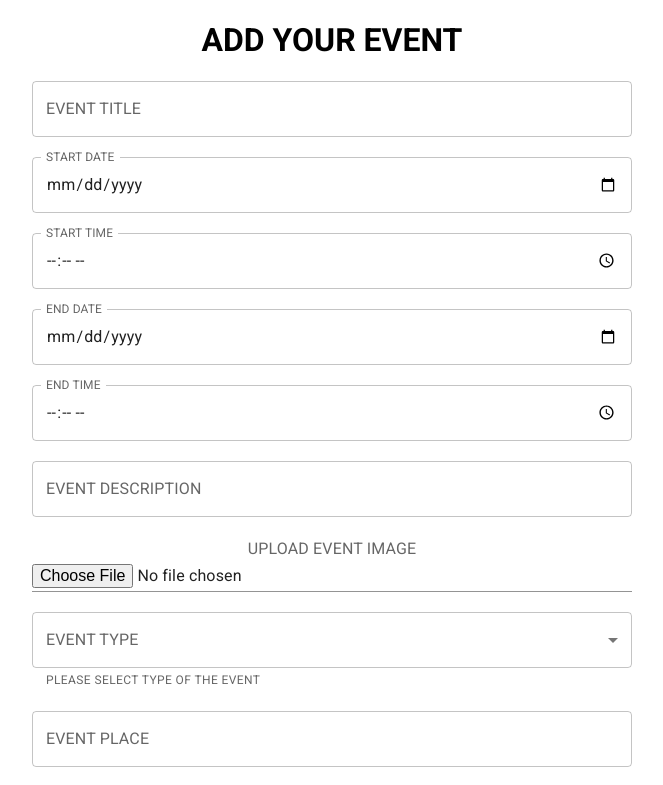
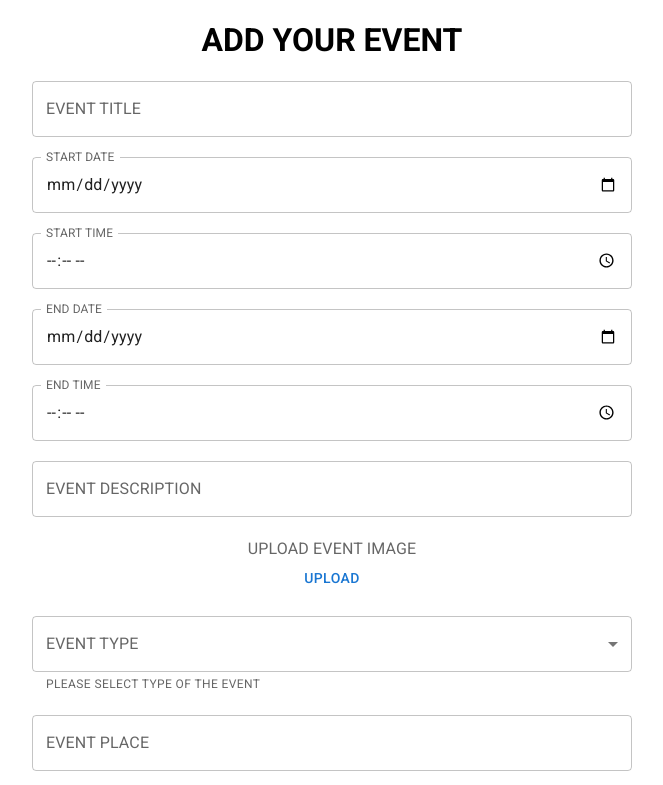
Before and after one commit to janfro17/EVENT_FORM, a React (Create React App) app in the folder form_task/: page /add-event in a window 1280 px wide. Shown: the top 785 px of the page, without its empty margins (308-971 px from the left). Built offline with nearby package versions, Linux system fonts and the light colour scheme.

Commit message:
Create Event View and add id routing

```diff
--- a/form_task/data/db.json
+++ b/form_task/data/db.json
@@ -83,6 +83,35 @@
       "phone_number": "324443340",
       "email": "jan.kacper.froehlich@gmail.com",
       "id": 6
+    },
+    {
+      "title": "mjjjkk",
+      "start_date": "2022-09-08",
+      "start_time": "03:42",
+      "end_date": "2022-08-26",
+      "end_time": "02:42",
+      "description": "sdsfddfsdsfdfs",
+      "image": {},
+      "type": "Culture",
+      "place": "wswsswq",
+      "phone_number": "324443349",
+      "email": "jan.kacper.froehlich@gmail.com",
+      "id": 7
+    },
+    {
+      "title": "fgdfggfdgfd",
+      "start_date": "2022-09-05",
+      "start_time": "17:41",
+      "end_date": "2022-09-03",
+      "end_time": "12:44",
+      "description": "sdsfddfsdsfdfs",
+      "image": {},
+      "type": "Culture",
+      "place": "wswsswq",
+      "phone": "3244433423",
+      "email": "jan.kacper.froehlich@gmail.com",
+      "phone_number": "324443355",
+      "id": 8
     }
   ]
 }
--- a/form_task/src/App.js
+++ b/form_task/src/App.js
@@ -1,5 +1,5 @@
 import './App.css';
-import * as React from 'react';
+import React, {useState} from 'react';
 import Button from '@mui/material/Button';
 import { BrowserRouter, Routes, Route, Navigate, Link } from "react-router-dom";
 import EventAddFrom from "./components/EventAddForm";
@@ -11,15 +11,14 @@ function NotFoundPage() {
 }
 
 function App() {
+  const [ID, setID] = useState('');
+  const handleID = (id) => {
+    setID(id)};
+
   return <BrowserRouter>
     <Routes>
-      <Route path="/" element={<EventList />} />
-      <Route
-          path='/event/:ID'
-          loader={({ params }) => {
-        console.log(params.ID);}}
-          action={({ params }) => {}}
-          element={<EventView animate={true} />}/>
+      <Route path="/" element={<EventList handleID={handleID} />} />
+      <Route path='/event' element={<EventView ID={ID} />}/>
       <Route path="/add-event" element={<EventAddFrom />} />
       <Route path="/404" element={<NotFoundPage />} />
       <Route path="*" element={<Navigate replace to="/404" />} />
--- a/form_task/src/api/apiSlice.js
+++ b/form_task/src/api/apiSlice.js
@@ -7,7 +7,7 @@ export const apiSlice = createApi({
     tagTypes: ['Event'],
     endpoints: (build) => ({
         getEvent: build.query({
-            query: (id) => ({url: `/event/${id}`}),
+            query: (id) => ({url: `/events/${id}`}),
         }),
         getEvents: build.query({
             query: () => '/events',
--- a/form_task/src/components/EventAddForm.jsx
+++ b/form_task/src/components/EventAddForm.jsx
@@ -1,4 +1,4 @@
-import React, {useState} from 'react';
+import React, {useRef} from 'react';
 
 //--- Formik imports --- //
 import {useFormik} from 'formik';
@@ -11,28 +11,16 @@ import InputLabel from '@mui/material/InputLabel';
 import FormHelperText from '@mui/material/FormHelperText';
 import FormControl from '@mui/material/FormControl';
 import Select from '@mui/material/Select';
-import Input from '@mui/material/Input';
-
-
-//--- Material UI Picker imports ---//
-import {DatePicker} from '@mui/x-date-pickers/DatePicker';
-import {AdapterMoment} from '@mui/x-date-pickers/AdapterMoment';
-import {LocalizationProvider} from '@mui/x-date-pickers/LocalizationProvider';
-import {TimePicker} from '@mui/x-date-pickers/TimePicker';
 
 //--- Yup Imports ---//
 import * as yup from 'yup';
 
 //--- Custom Imports ---//
 import {useAddEventMutation } from "../api/apiSlice";
+import PreviewImage from "./PreviewImage";
 
-//--- Moment Imports ---//
-import moment from "moment";
-
-
-
+//--- Variables ---//
 const formStyle = {margin: '20px 0', display: 'block'}
-
 const supportedFormats = ['image/jpg', 'image/jpeg', 'image/png'];
 
 const validationSchema = yup.object({
@@ -58,16 +46,16 @@ const validationSchema = yup.object({
         .min(2, 'Too Short!')
         .max(100, "Too Long!")
         .required('Required'),
-    // image: yup
-    //     .mixed()
-    //     .required('A file is required, suported format: .png, .jpg, .jpeg, file size cant be higher than 1MB')
-    //     .test('file size',
-    //         'upload file', (value) => !value || (value && value.size <= 1024 * 1024))
-    //     .test('format',
-    //         'upload file', (value) => !value || (value && supportedFormats.includes(value.type))),
-    // type: yup
-    //     .string()
-    //     .required("Required"),
+    image: yup
+        .mixed()
+        .nullable()
+        .required('A file is required')
+        .test('file size',
+            'upload file is too big',
+            (value) => !value || (value && value.size <= 1024 * 1024))
+        .test('file format',
+            'upload file has unsupported format',
+            (value) => !value || (value && supportedFormats.includes(value?.type))),
     phone_number: yup
         .string()
         .matches(/^[0-9]+$/, "Must be only digits")
@@ -86,6 +74,8 @@ const validationSchema = yup.object({
 });
 
 const EventAddForm = () => {
+
+    const imageRef = useRef(null);
 
     const [addEvent] = useAddEventMutation();
 
@@ -109,7 +99,7 @@ const EventAddForm = () => {
         onSubmit: (values,{resetForm} ) => {
             console.log(values);
             addEvent(values);
-            resetForm();
+            // resetForm();
             alert(JSON.stringify(values, null, 2));
         },
     });
@@ -129,74 +119,7 @@ const EventAddForm = () => {
                         error={formik.touched.title && Boolean(formik.errors.title)}
                         helperText={formik.touched.title && formik.errors.title}
                     />
-                    {/*<LocalizationProvider*/}
-                    {/*    dateAdapter={AdapterMoment}*/}
-                    {/*>*/}
-                    {/*    <DatePicker*/}
-                    {/*        sx={formStyle}*/}
-                    {/*        id='start_date'*/}
-                    {/*        label='Start date'*/}
-                    {/*        inputFormat='DD/MM/YYYY'*/}
-                    {/*        value={formik.values.start_date}*/}
-                    {/*        onChange={(value)=>formik.setFieldValue('start_date', value, true)}*/}
-                    {/*        minDate={new Date()}*/}
-                    {/*        renderInput={(params) => (*/}
-                    {/*            <TextField*/}
-                    {/*                error={formik.touched.start_date && Boolean(formik.errors.start_date)}*/}
-                    {/*                helperText={formik.touched.start_date && formik.errors.start_date}*/}
-                    {/*                label="Start Date"*/}
-                    {/*                name="start_date"*/}
-                    {/*                {...params} />)}*/}
-                    {/*    />*/}
 
-
-                    {/*    <TimePicker*/}
-                    {/*        sx={formStyle}*/}
-                    {/*        label='Start Time'*/}
-                    {/*        id='start_time'*/}
-                    {/*        ampm={false}*/}
-                    {/*        value={formik.values.start_time}*/}
-                    {/*        onChange={(value)=>formik.setFieldValue('start_time', value, true)}*/}
-                    {/*        renderInput={(params) => (*/}
-                    {/*            <TextField*/}
-                    {/*            error={formik.touched.start_time && Boolean(formik.errors.start_time)}*/}
-                    {/*            helperText={formik.touched.start_time && formik.errors.start_time}*/}
-                    {/*            label="Start Time"*/}
-                    {/*            name='start_time'*/}
-                    {/*            {...params} />)}*/}
-                    {/*    />*/}
-                    {/*    <DatePicker*/}
-                    {/*        sx={formStyle}*/}
-                    {/*        label='End date'*/}
-                    {/*        inputFormat='DD/MM/YYYY'*/}
-                    {/*        value={formik.values.end_date}*/}
-                    {/*        onChange={(value)=>formik.setFieldValue('end_date', value, true)}*/}
-                    {/*        minDate={new Date()}*/}
-                    {/*        renderInput={(params) => (*/}
-                    {/*            <TextField*/}
-                    {/*                error={formik.touched.end_date && Boolean(formik.errors.end_date)}*/}
-                    {/*                helperText={formik.touched.end_date && formik.errors.end_date}*/}
-                    {/*                label="End Date"*/}
-                    {/*                name="end_date"*/}
-                    {/*                id='end_date'*/}
-                    {/*                {...params} />)}*/}
-                    {/*    />*/}
-                    {/*    <TimePicker*/}
-                    {/*        sx={formStyle}*/}
-                    {/*        label='End Time'*/}
-                    {/*        id='end_time'*/}
-                    {/*        ampm={false}*/}
-                    {/*        value={formik.values.end_time}*/}
-                    {/*        onChange={(value)=>formik.setFieldValue('end_time', value, true)}*/}
-                    {/*        renderInput={(params) => (*/}
-                    {/*            <TextField*/}
-                    {/*                error={formik.touched.end_time && Boolean(formik.errors.end_time)}*/}
-                    {/*                helperText={formik.touched.end_time && formik.errors.end_time}*/}
-                    {/*                label="End Time"*/}
-                    {/*                name='end_time'*/}
-                    {/*                {...params} />)}*/}
-                    {/*    />*/}
-                    {/*</LocalizationProvider>*/}
                 <TextField
                     sx={formStyle}
                     fullWidth
@@ -259,10 +182,26 @@ const EventAddForm = () => {
                         error={formik.touched.description && Boolean(formik.errors.description)}
                         helperText={formik.touched.description && formik.errors.description}
                     />
-                <InputLabel>
+                <InputLabel htmlFor='image'>
                     Upload event image
                 </InputLabel>
-                <Input fullWidth accept='image/*' multiple type='file' />
+                {formik.errors.image && <FormHelperText>{formik.errors.image}</FormHelperText>}
+                <input
+                    ref={imageRef}
+                    id='image'
+                    name='image'
+                    hidden
+                    type='file'
+                    onChange={(event) => formik.setFieldValue('image', event.target.files[0])}
+                />
+                { formik.values.image && <PreviewImage file={formik.values.image}/>}
+                <Button
+                    onClick={() => {
+                        imageRef.current.click();
+                    }}
+                >
+                    Upload
+                </Button>
 
                 <FormControl
                     sx={formStyle}>
--- /dev/null
+++ b/form_task/src/components/PreviewImage.jsx
@@ -0,0 +1,19 @@
+import React, {useState} from 'react';
+
+function PreviewImage({file}) {
+    const [preview, setPreview] = useState(null);
+
+    const reader = new FileReader();
+    reader.readAsDataURL(file);
+    reader.onload = () => {
+        setPreview(reader.result);
+    };
+
+    return (
+        <div>
+            {preview ? <img src={preview} alt="'preview" width='100px' height='100px' /> : 'loading...'}
+        </div>
+    );
+}
+
+export default PreviewImage;
```
Also changed, not shown: form_task/src/components/EventList.jsx (+21 -10 lines), form_task/src/components/EventView.jsx (+48 -18 lines), form_task/src/assets/event_FILL0_wght400_GRAD0_opsz48.png (added).
